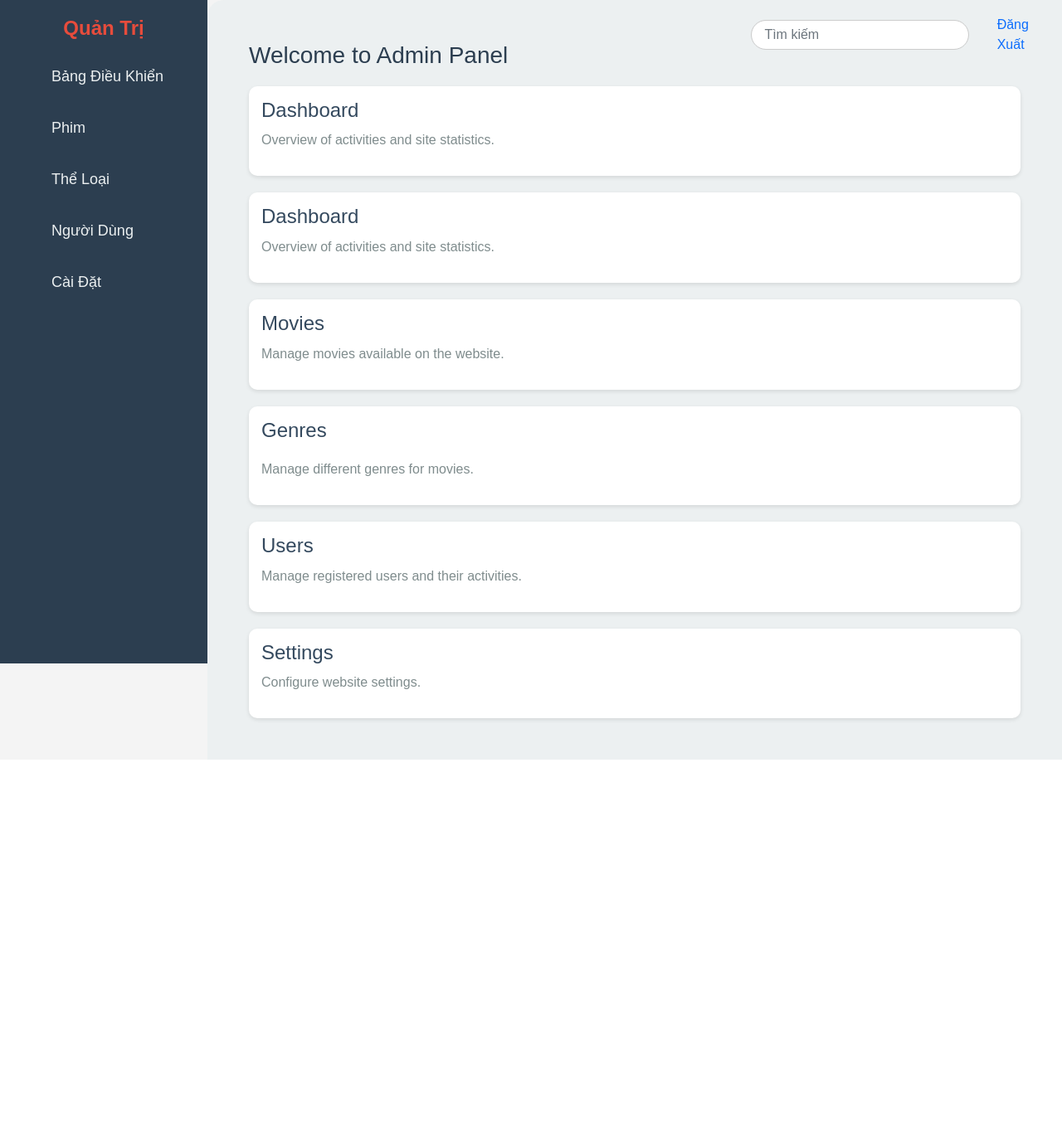
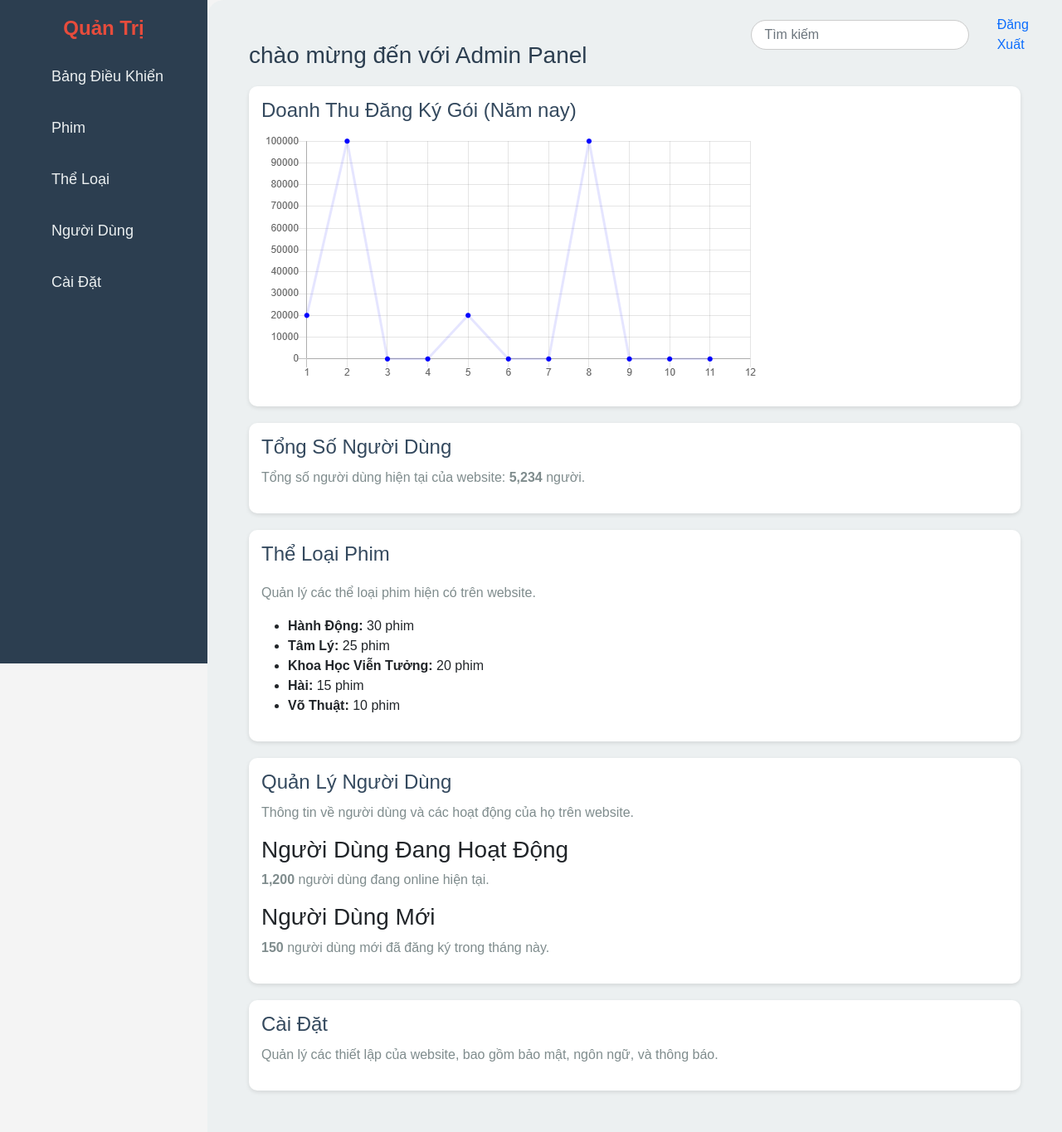
Before and after one commit to BijuuBoii/DACN_N3, an ASP.NET Core app: template DACN_N3/Areas/Admin/Views/Home/index.cshtml in a window 1280 px wide. Shown: the whole page at 83% size. Before the commit the page ends 916 px from the top, so only its background shows below. Run offline with ASP.NET Core 8, Linux system fonts and the light colour scheme; the template is opened without the code that fills it, so the values that code supplies are empty.

Commit message:
fix bể hình ở index home

```diff
--- a/DACN_N3/Areas/Admin/Views/Home/index.cshtml
+++ b/DACN_N3/Areas/Admin/Views/Home/index.cshtml
@@ -11,40 +11,59 @@
     <!-- Main Content -->
     <div class="main-content">
         <header>
-            <h1>Welcome to Admin Panel</h1>
+            <h1>chào mừng đến với Admin Panel</h1>
         </header>
 
         <div class="dt">
-            <section id="dashboard">
-                <h2>Dashboard</h2>
-                <p>Overview of activities and site statistics.</p>
-
+            <section id="revenue">
+                <h2>Doanh Thu Đăng Ký Gói (Năm nay)</h2>
+                <div class="revenue-chart" >
+                    <!-- Placeholder for Revenue Chart -->
+                    <img src="~/img/statistic.png" alt="Biểu đồ doanh thu" />
+                </div>
             </section>
 
-            <section id="dashboard">
-                <h2>Dashboard</h2>
-                <p>Overview of activities and site statistics.</p>
+            <!-- Tổng số người dùng -->
+            <section id="users-stat">
+                <h2>Tổng Số Người Dùng</h2>
+                <p>Tổng số người dùng hiện tại của website: <strong>5,234</strong> người.</p>
             </section>
         </div>
 
-        <section id="movies">
-            <h2>Movies</h2>
-            <p>Manage movies available on the website.</p>
+        <section id="genres">
+            <h2>Thể Loại Phim</h2>
+            <p>Quản lý các thể loại phim hiện có trên website.</p>
+            <div class="genre-stats">
+                <ul>
+                    <li><strong>Hành Động:</strong> 30 phim</li>
+                    <li><strong>Tâm Lý:</strong> 25 phim</li>
+                    <li><strong>Khoa Học Viễn Tưởng:</strong> 20 phim</li>
+                    <li><strong>Hài:</strong> 15 phim</li>
+                    <li><strong>Võ Thuật:</strong> 10 phim</li>
+                </ul>
+            </div>
         </section>
 
-        <section id="genres">
-            <h2>Genres</h2>
-            <p>Manage different genres for movies.</p>
+        <!-- Quản lý người dùng -->
+        <section id="users">
+            <h2>Quản Lý Người Dùng</h2>
+            <p>Thông tin về người dùng và các hoạt động của họ trên website.</p>
+            <div class="user-stats">
+                <div class="stat">
+                    <h3>Người Dùng Đang Hoạt Động</h3>
+                    <p><strong>1,200</strong> người dùng đang online hiện tại.</p>
+                </div>
+                <div class="stat">
+                    <h3>Người Dùng Mới</h3>
+                    <p><strong>150</strong> người dùng mới đã đăng ký trong tháng này.</p>
+                </div>
+            </div>
         </section>
 
-        <section id="users">
-            <h2>Users</h2>
-            <p>Manage registered users and their activities.</p>
-        </section>
-
+        <!-- Cài đặt -->
         <section id="settings">
-            <h2>Settings</h2>
-            <p>Configure website settings.</p>
+            <h2>Cài Đặt</h2>
+            <p>Quản lý các thiết lập của website, bao gồm bảo mật, ngôn ngữ, và thông báo.</p>
         </section>
     </div>
 </div>
--- a/DACN_N3/Data/Movie.cs
+++ b/DACN_N3/Data/Movie.cs
@@ -24,6 +24,7 @@ public partial class Movie
     public string? AgeRating { get; set; }
 
     public string? Poster { get; set; }
+    public string? HorizontalPoster { get; set; }
 
     public string? Trailer { get; set; }
 
--- a/DACN_N3/Data/MovieDbContext.cs
+++ b/DACN_N3/Data/MovieDbContext.cs
@@ -80,6 +80,7 @@ public partial class MovieDbContext : DbContext
             entity.Property(e => e.Director).HasMaxLength(100);
             entity.Property(e => e.Language).HasMaxLength(50);
             entity.Property(e => e.Poster).HasMaxLength(255);
+            entity.Property(e => e.HorizontalPoster).HasMaxLength(255);
             entity.Property(e => e.Title).HasMaxLength(255);
             entity.Property(e => e.Trailer).HasMaxLength(255);
 
--- a/DACN_N3/Views/Home/Index.cshtml
+++ b/DACN_N3/Views/Home/Index.cshtml
@@ -8,7 +8,7 @@
 }
 <section class="banner">
 	<div class="container">
-        <img style="height: 650px" src="~/img/doraemon-film_d6ct.1280.webp" alt="Phim Nổi Bật">
+        <img style="height: 650px" src="~/img/@ViewBag.RandomMovies.HorizontalPoster" alt="Phim Nổi Bật">
         <div style="position: absolute; top: 560px; left: 18%; padding: 10px">
             <button type="submit" class="btn btn-light btn-lg" onclick="window.location.href='@Url.Action("FilmDetails", "Home", new { id = @ViewBag.RandomMovies.MovieId })'"><i class="fa-solid fa-play"></i> <strong>Phát</strong></button>
         </div>
```
Also changed, not shown: DACN_N3/wwwroot/img/doraemonH.webp (renamed from DACN_N3/wwwroot/img/doraemon-film_d6ct.1280.webp), DACN_N3/wwwroot/img/onePieceH.jpeg (added), DACN_N3/wwwroot/img/peakyBlinderH.jpg (added), DACN_N3/wwwroot/img/statistic.png (added).
